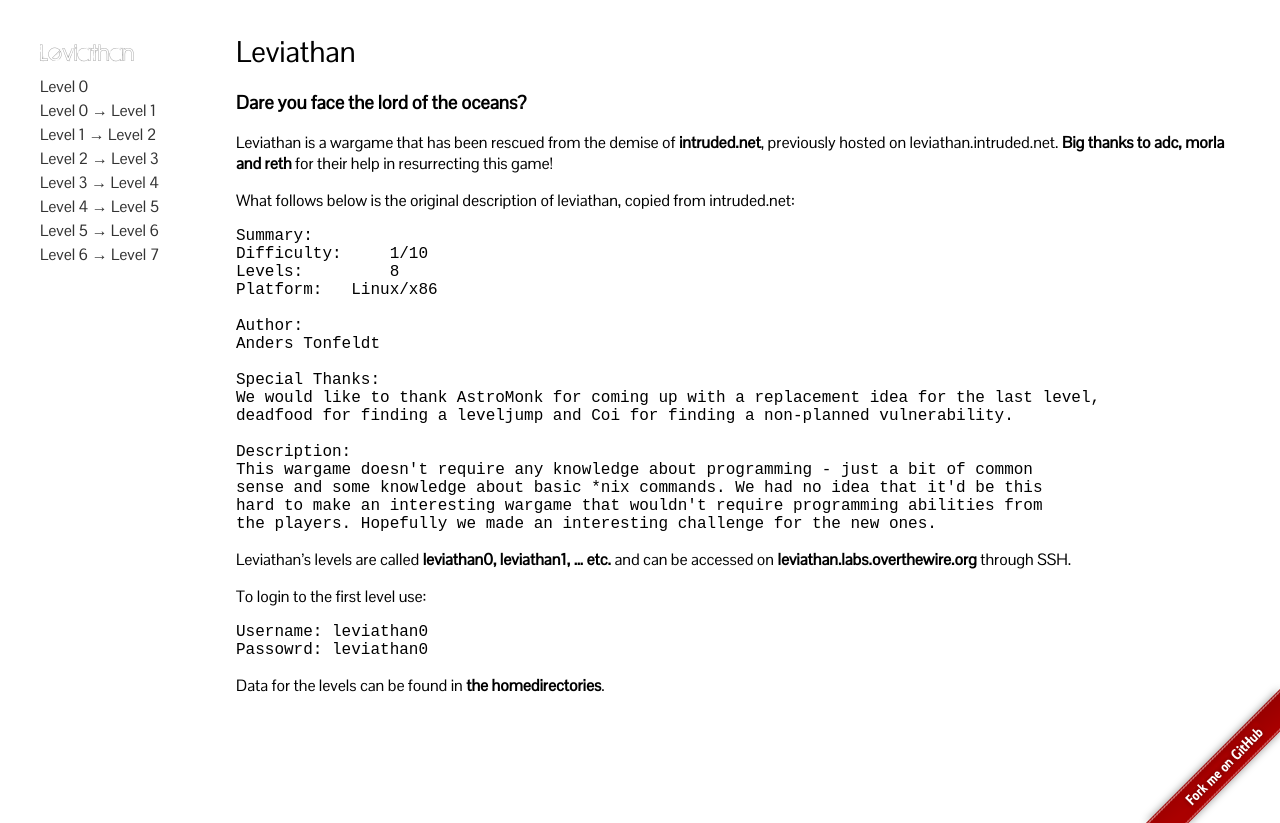
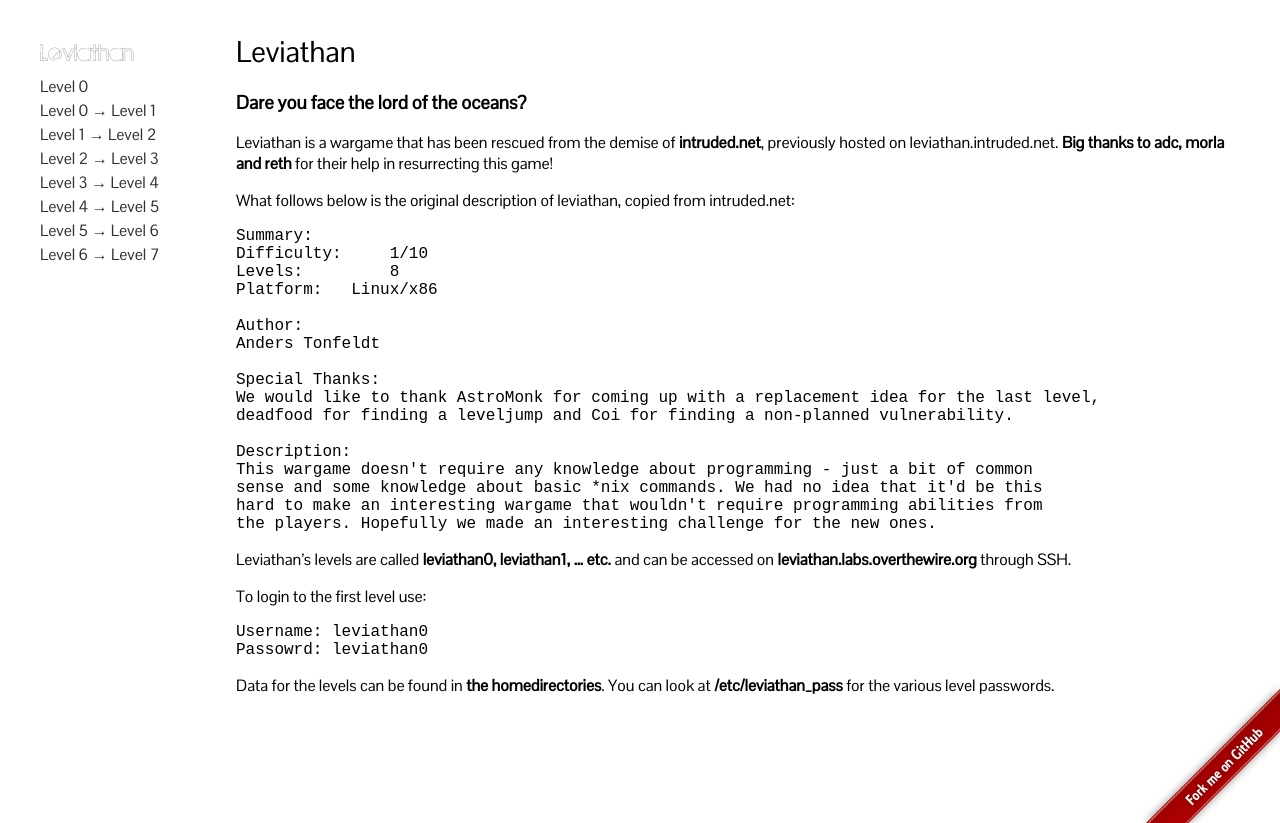
Before and after one commit to OverTheWireOrg/OverTheWire-website, a Jekyll site: the page built from wargames/leviathan/index.md, in a window 1280 px wide, cut to the strip 77-900 px from the top of the page. Built offline with Jekyll 4.4.1, drawn with Linux system fonts in a browser that asks for light colours.

Commit message:
Include passwords directory

```diff
--- a/wargames/leviathan/index.md
+++ b/wargames/leviathan/index.md
@@ -43,4 +43,5 @@
     Username: leviathan0
     Passowrd: leviathan0
 
-Data for the levels can be found in **the homedirectories**.
+Data for the levels can be found in **the homedirectories**. You can look
+at **/etc/leviathan_pass** for the various level passwords.
```
